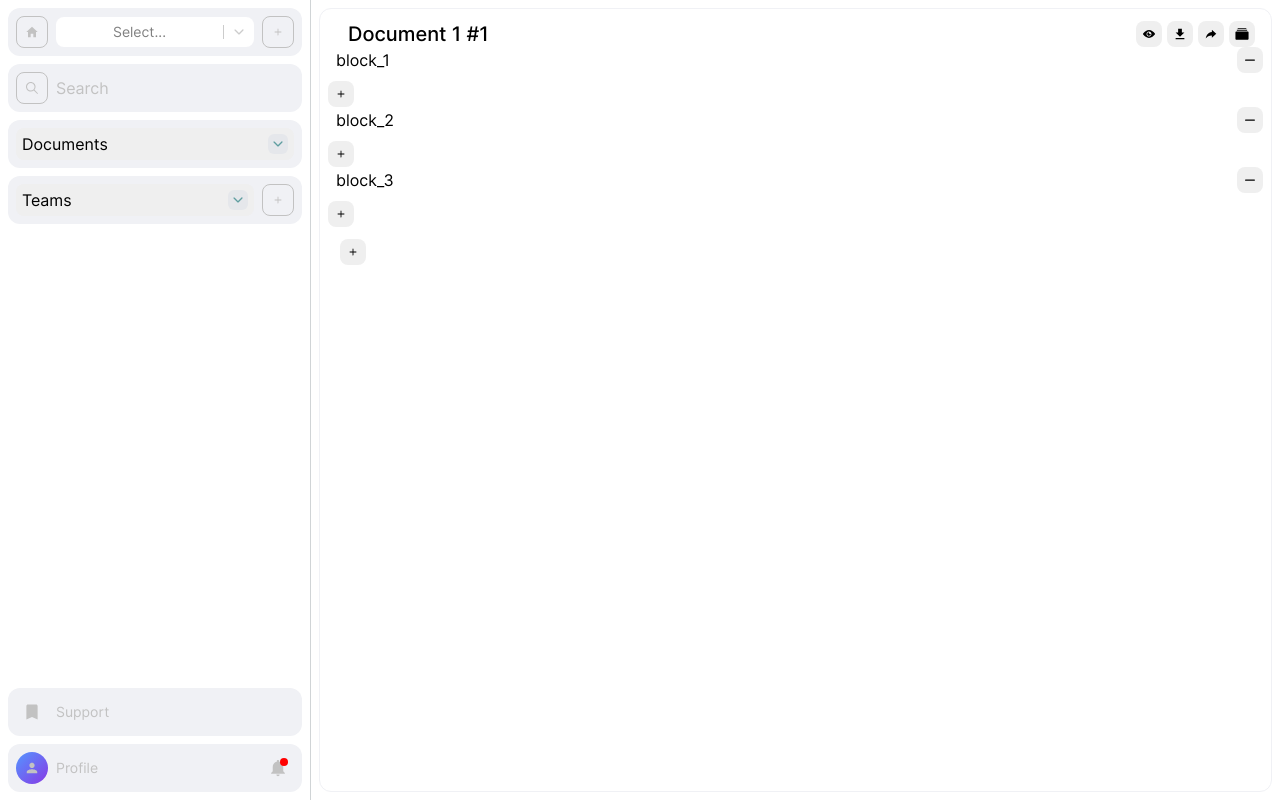
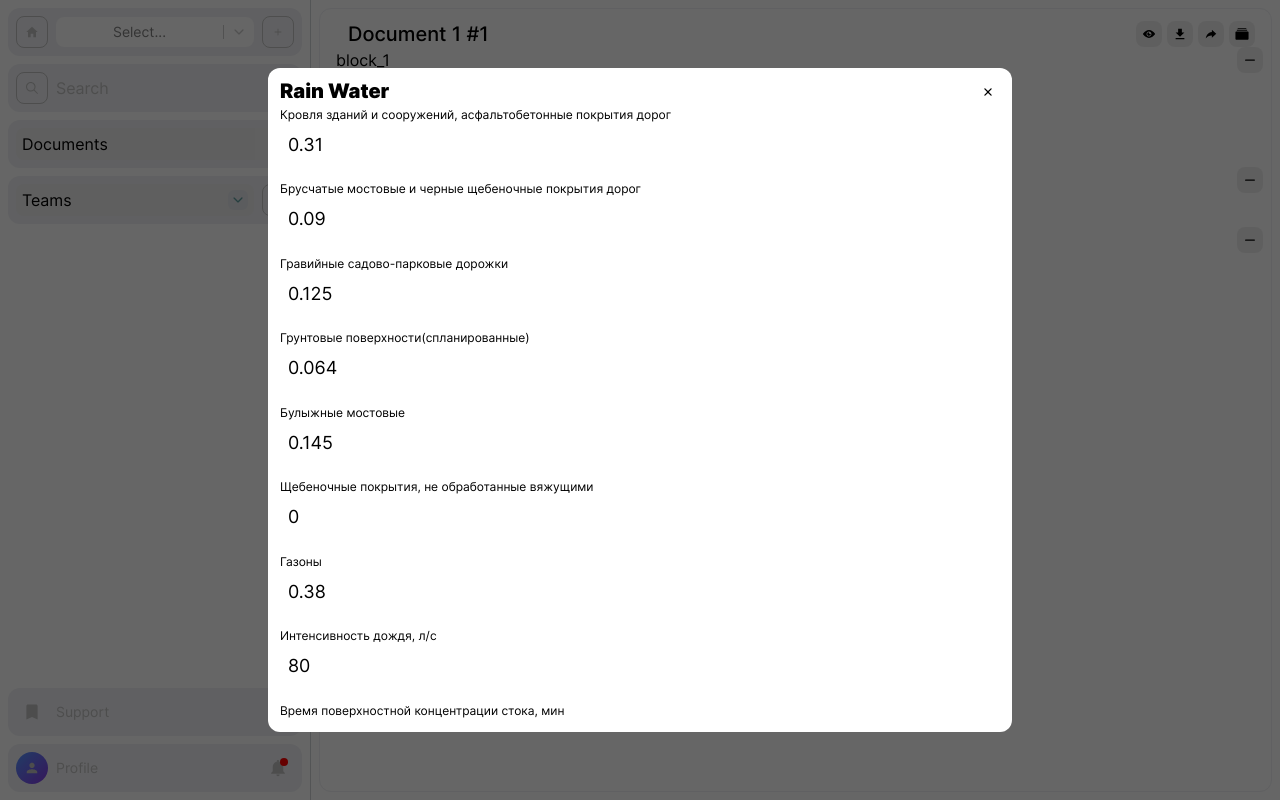
Before and after one commit to entools/tools.interface, a React (Vite) app: page /projects/1/documents/1 in a window 1280 px wide. Both pictures are taken after a click on the button 341 px from the left and 134 px from the top of the page. Built offline with nearby package versions, Linux system fonts and the light colour scheme.

Commit message:
fix: modal, document-page

```diff
--- a/src/components/modal-overlay/modal-overlay.tsx
+++ b/src/components/modal-overlay/modal-overlay.tsx
@@ -5,10 +5,13 @@ import classNames from 'classnames';
 
 import style from './modal-overlay.module.css';
 
-export default function ModalOverlay({ children, closeModal }
-  : { children: ReactNode, closeModal: () => void }) {
+export default function ModalOverlay({ children, closeModal, overlay }
+  // eslint-disable-next-line react/require-default-props
+  : { children: ReactNode; closeModal: () => void; overlay?: boolean; }) {
+  const onCloseModal = () => overlay && closeModal();
+
   return (
-    <div className={classNames(style.overlay)} onClick={closeModal} data-test="modal">
+    <div className={classNames(style.overlay)} onClick={onCloseModal} data-test="modal">
       {children}
     </div>
   );
--- a/src/components/modal/modal.tsx
+++ b/src/components/modal/modal.tsx
@@ -16,9 +16,12 @@ type TypeModal = {
   title?: string;
   children: ReactNode;
   onClose: () => void;
+  overlay?: boolean;
 };
 
-export default function Modal({ title, children, onClose }: TypeModal) {
+export default function Modal({
+  title, children, onClose, overlay,
+}: TypeModal) {
   const reactModals = document.getElementById('modals');
 
   const handleEscape = (e: KeyboardEvent) => {
@@ -41,7 +44,7 @@ export default function Modal({ title, children, onClose }: TypeModal) {
 
   return ReactDOM.createPortal(
     <AnimatePresence>
-      <ModalOverlay closeModal={closeModal}>
+      <ModalOverlay closeModal={closeModal} overlay={overlay}>
         <motion.div
           className={style.container}
           onClick={(e) => e.stopPropagation()}
--- /dev/null
+++ b/src/pages/document-page/components/form/rain-water.module.css
@@ -0,0 +1,10 @@
+.form {
+  display: flex;
+  flex-direction: column;
+  overflow-y: auto;
+}
+
+.button {
+  margin-top: 20px;
+  font-weight: 900;
+}
--- /dev/null
+++ b/src/pages/document-page/components/form/rain-water.tsx
@@ -0,0 +1,234 @@
+/* eslint-disable no-console */
+/* eslint-disable react/jsx-props-no-spreading */
+/* eslint-disable import/no-extraneous-dependencies */
+import { useForm, Controller } from 'react-hook-form';
+import classNames from 'classnames';
+
+import InputField from '../../../../components/input-field/input-field.tsx';
+
+import style from './rain-water.module.css';
+
+type FormPayload = {
+  roof: number;
+  pavements: number;
+  tracks: number;
+  ground: number;
+  cobblestone: number;
+  stone: number;
+  lawns: number;
+  place: number;
+  intensity: number;
+  condition: number;
+  // koef: number;
+  timeInit: number;
+  lengthPipe: number;
+  lengthTray: number;
+  velocityPipe: number;
+  velocityTray: number;
+  flow: number;
+};
+
+const inputs = [
+  {
+    name: 'roof',
+    label: 'Кровля зданий и сооружений, асфальтобетонные покрытия дорог',
+    pattern: {
+      value: /^[a-z0-9_-]{1,15}$/,
+      message: 'Roof is invalid',
+    },
+    required: true,
+    autoComplete: 'roof',
+  },
+  {
+    name: 'pavements',
+    label: 'Брусчатые мостовые и черные щебеночные покрытия дорог',
+    pattern: {
+      value: /^[a-z0-9_-]{1,15}$/,
+      message: 'Pavements is invalid',
+    },
+    required: true,
+    autoComplete: 'pavements',
+  },
+  {
+    name: 'tracks',
+    label: 'Гравийные садово-парковые дорожки',
+    pattern: {
+      value: /^[a-z0-9_-]{1,15}$/,
+      message: 'Tracks is invalid',
+    },
+    required: true,
+    autoComplete: 'tracks',
+  },
+  {
+    name: 'ground',
+    label: 'Грунтовые поверхности(спланированные)',
+    pattern: {
+      value: /^[a-z0-9_-]{1,15}$/,
+      message: 'Ground is invalid',
+    },
+    required: true,
+    autoComplete: 'ground',
+  },
+  {
+    name: 'cobblestone',
+    label: 'Булыжные мостовые',
+    pattern: {
+      value: /^[a-z0-9_-]{1,15}$/,
+      message: 'Cobblestone is invalid',
+    },
+    required: true,
+    autoComplete: 'cobblestone',
+  },
+  {
+    name: 'stone',
+    label: 'Щебеночные покрытия, не обработанные вяжущими',
+    pattern: {
+      value: /^[a-z0-9_-]{1,15}$/,
+      message: 'Stone is invalid',
+    },
+    required: true,
+    autoComplete: 'stone',
+  },
+  {
+    name: 'lawns',
+    label: 'Газоны',
+    pattern: {
+      value: /^[a-z0-9_-]{1,15}$/,
+      message: 'Lawns is invalid',
+    },
+    required: true,
+    autoComplete: 'lawns',
+  },
+  {
+    name: 'intensity',
+    label: 'Интенсивность дождя, л/с',
+    pattern: {
+      value: /^[a-z0-9_-]{1,15}$/,
+      message: 'Intensity is invalid',
+    },
+    required: true,
+    autoComplete: 'intensity',
+  },
+  // {
+  //   name: 'koef',
+  //   label: 'Поправочный коэффициент',
+  //   pattern: {
+  //     value: /^[a-z0-9_-]{1,15}$/,
+  //     message: 'Koef is invalid',
+  //   },
+  //   required: true,
+  //   autoComplete: 'koef',
+  // },
+  {
+    name: 'timeInit',
+    label: 'Время поверхностной концентрации стока, мин',
+    pattern: {
+      value: /^[a-z0-9_-]{1,15}$/,
+      message: 'T is invalid',
+    },
+    required: true,
+    autoComplete: 'timeInit',
+  },
+  {
+    name: 'lengthPipe',
+    label: 'Длина трубы',
+    pattern: {
+      value: /^[a-z0-9_-]{1,15}$/,
+      message: 'Length pipe is invalid',
+    },
+    required: true,
+    autoComplete: 'lengthPipe',
+  },
+  {
+    name: 'lengthTray',
+    label: 'Длина лотка',
+    pattern: {
+      value: /^[a-z0-9_-]{1,15}$/,
+      message: 'Length tray is invalid',
+    },
+    required: true,
+    autoComplete: 'lengthTray',
+  },
+  {
+    name: 'velocityPipe',
+    label: 'Скорость',
+    pattern: {
+      value: /^[a-z0-9_-]{1,15}$/,
+      message: 'Velocity pipe is invalid',
+    },
+    required: true,
+    autoComplete: 'velocityPipe',
+  },
+  {
+    name: 'velocityTray',
+    label: 'Скорость',
+    pattern: {
+      value: /^[a-z0-9_-]{1,15}$/,
+      message: 'Velocity tray is invalid',
+    },
+    required: true,
+    autoComplete: 'velocityTray',
+  },
+];
+
+export default function RainWaterForm() {
+  const { control, handleSubmit } = useForm<FormPayload>({
+    defaultValues: {
+      roof: 0.31,
+      flow: 0.224,
+      pavements: 0.09,
+      tracks: 0.125,
+      ground: 0.064,
+      cobblestone: 0.145,
+      stone: 0,
+      lawns: 0.38,
+      place: 1,
+      intensity: 80,
+      condition: 0,
+      // koef: 0.65,
+      timeInit: 5,
+      lengthPipe: 350,
+      lengthTray: 50,
+      velocityPipe: 0.8,
+      velocityTray: 0.7,
+    },
+  });
+
+  const onSubmit = handleSubmit(async (data) => {
+    console.log(data);
+  });
+
+  return (
+    <form
+      className={style.form}
+      onSubmit={onSubmit}
+    >
+      {inputs.map((input) => (
+        <Controller
+          key={input.name}
+          name={input.name as keyof FormPayload}
+          rules={{
+            pattern: input.pattern,
+            required: input.required,
+          }}
+          control={control}
+          render={({ field, fieldState }) => (
+            <InputField
+              {...field}
+              {...input}
+              className="input"
+              errorText={fieldState.error?.message}
+            />
+          )}
+        />
+      ))}
+      <button
+        className={classNames('button', style.button)}
+        type="submit"
+        title="Сохранить изменения"
+      >
+        Сохранить
+      </button>
+    </form>
+  );
+}
--- a/src/pages/document-page/components/movable-item/movable-item.module.css
+++ b/src/pages/document-page/components/movable-item/movable-item.module.css
@@ -5,6 +5,26 @@
   border: 0;
   padding: 0 8px;
 }
+
+.tools {
+  display: flex;
+  flex-direction: row;
+}
+
+.edit {
+  display: flex;
+  justify-content: center;
+  align-items: center;
+  height: 26px;
+  width: 26px;
+  border: 0;
+  border-radius: 6px;
+  padding: 0;
+  margin: 0;
+  cursor: pointer;
+  margin-right: 5px;
+}
+
 
 .remove {
   display: flex;
@@ -18,3 +38,23 @@
   margin: 0;
   cursor: pointer;
 }
+
+.fields {
+  list-style: none;
+  display: flex;
+  flex-direction: row;
+  margin: 0;
+  padding: 0;
+  height: 26px;
+}
+
+.field {
+  display: flex;
+  margin: 0 5px;
+  padding: 0;
+  min-width: 60px;
+  background-color: var(--background-color);
+  border-radius: 8px;
+  justify-content: center;
+  align-items: center;
+}
--- a/src/pages/document-page/components/movable-item/movable-item.tsx
+++ b/src/pages/document-page/components/movable-item/movable-item.tsx
@@ -1,8 +1,13 @@
+/* eslint-disable react/jsx-key */
+/* eslint-disable react/no-children-prop */
 /* eslint-disable no-shadow */
 /* eslint-disable no-param-reassign */
-import { useRef } from 'react';
+import { useRef, useState } from 'react';
 import { useDrag, useDrop } from 'react-dnd';
-import { IoIosRemove } from 'react-icons/io';
+import { IoIosRemove, IoMdCreate } from 'react-icons/io';
+
+import RainWaterForm from '../form/rain-water.tsx';
+import Modal from '../../../../components/modal/modal.tsx';
 
 import style from './movable-item.module.css';
 
@@ -14,6 +19,7 @@ export default function MovableItem({
   setItems,
   id,
 }: MovableItemType) {
+  const [popupForm, setPopupForm] = useState<number | null>(null);
   const changeItemColumn = (currentItem: ItemType, columnName: string) => {
     setItems((prevState: ItemType[]) => prevState.map((e: ItemType) => ({
       ...e,
@@ -36,6 +42,8 @@ export default function MovableItem({
       });
     }
   };
+  const editItem = (id: number) => setPopupForm(id);
+  const handleClose = () => setPopupForm(null);
   const removeItem = (id: number) => setItems(items.filter((x: ItemType) => x.id !== id));
 
   const ref = useRef(null);
@@ -97,11 +105,18 @@ export default function MovableItem({
 
   return (
     <div ref={ref} className="movable-item" style={{ opacity }}>
-      <input
-        className={style.name}
-        value={name}
-        onChange={(e) => console.log(e)}
-      />
+      <ul className={style.fields}>
+        {Array.from({ length: 5 }, (_, i) => i).map((x) => (<li className={style.field}>{x}</li>))}
+      </ul>
+      <div className={style.tools}>
+        <button
+          className={style.edit}
+          type="button"
+          onClick={() => editItem(id)}
+          title="Редактировать строку"
+        >
+          <IoMdCreate />
+        </button>
         <button
           className={style.remove}
           type="button"
@@ -111,5 +126,7 @@ export default function MovableItem({
           <IoIosRemove />
         </button>
       </div>
+      {popupForm && <Modal title="Rain Water" onClose={handleClose} children={(<RainWaterForm />)} />}
+    </div>
   );
 }
--- a/src/pages/search-page/search-page.tsx
+++ b/src/pages/search-page/search-page.tsx
@@ -10,7 +10,7 @@ function SearchPage() {
   const handleClose = useCallback(() => {
     navigate(location.state.pathname || '/');
   }, [location.state, navigate]);
-  return (<Modal title="Search" onClose={handleClose} children={(<h2>form</h2>)} />);
+  return (<Modal title="Search" onClose={handleClose} children={(<h2>form</h2>)} overlay />);
 }
 
 export default SearchPage;
```
Lines whose indentation alone changed are shown as unchanged.
